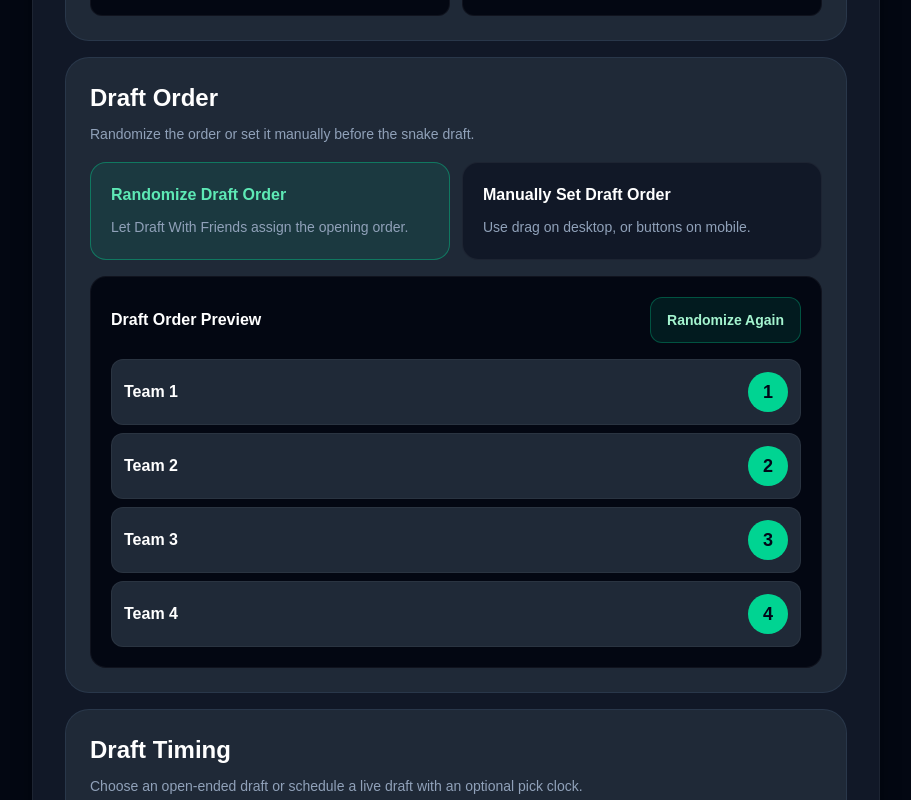
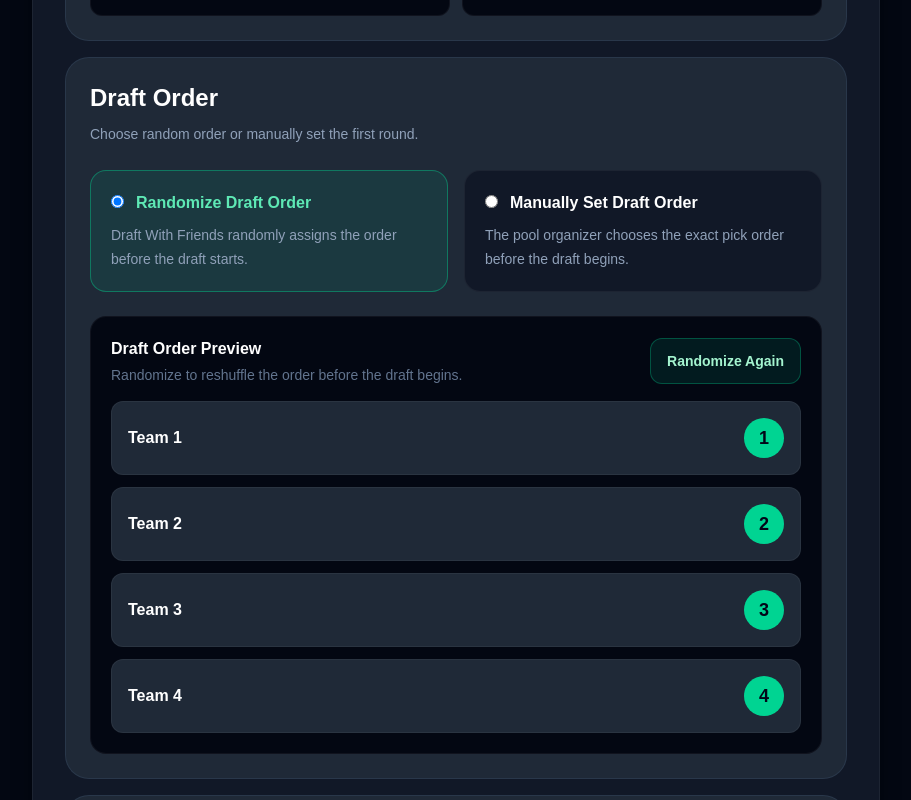
Before and after one commit to garrymorrison84/draft-with-friends, a Next.js app: page /football/wins/create in a window 1280 px wide. Shown: the part 1340-2140 px from the top of the page, without its empty margins (184-1095 px from the left). Built offline with nearby package versions, Linux system fonts and the light colour scheme.

Commit message:
Align wins pool setup and lobby

```diff
--- a/app/football/page.tsx
+++ b/app/football/page.tsx
@@ -94,22 +94,14 @@ export default function FootballHomePage() {
                 Next step
               </p>
               <p className="mt-2 text-lg font-black text-white sm:text-xl">
-                Choose Your College Football Format
+                Create Your College Fantasy Football Pool
               </p>
-              <div className="mt-5 grid gap-3 sm:grid-cols-2">
-                <Link
-                  href="/football/create"
-                  className="inline-flex min-h-16 items-center justify-center rounded-2xl bg-emerald-300 px-6 py-4 text-center text-lg font-black text-slate-950 shadow-lg shadow-emerald-400/30 transition hover:bg-emerald-200 md:min-h-20 md:px-8 md:py-5 md:text-xl"
-                >
-                  College Fantasy Football
-                </Link>
-                <Link
-                  href="/football/wins/create"
-                  className="inline-flex min-h-16 items-center justify-center rounded-2xl border border-emerald-300/40 bg-[#030712] px-6 py-4 text-center text-lg font-black text-emerald-200 transition hover:bg-emerald-300 hover:text-slate-950 md:min-h-20 md:px-8 md:py-5 md:text-xl"
-                >
-                  Team Wins Pool
-                </Link>
-              </div>
+              <Link
+                href="/football/create"
+                className="mt-5 inline-flex min-h-16 w-full items-center justify-center rounded-2xl bg-emerald-300 px-6 py-4 text-center text-lg font-black text-slate-950 shadow-lg shadow-emerald-400/30 transition hover:bg-emerald-200 md:min-h-20 md:px-8 md:py-5 md:text-xl"
+              >
+                Start College Fantasy Football
+              </Link>
             </div>
           </div>
 
--- a/app/football/wins/create/page.tsx
+++ b/app/football/wins/create/page.tsx
@@ -258,42 +258,93 @@ export default function CreateWinsPoolPage() {
             </div>
           </Panel>
 
-          <Panel title="Draft Order" body="Randomize the order or set it manually before the snake draft.">
-            <div className="mt-4 grid gap-3 md:grid-cols-2">
-              <ChoiceButton
-                active={draftOrderMethod === "random"}
-                title="Randomize Draft Order"
-                body="Let Draft With Friends assign the opening order."
-                onClick={() => {
+          <Panel title="Draft Order" body="Choose random order or manually set the first round.">
+            <div className="mt-4 grid gap-3 sm:mt-6 sm:gap-4 md:grid-cols-2">
+              <label
+                className={`cursor-pointer rounded-2xl border p-4 sm:p-5 ${
+                  draftOrderMethod === "random"
+                    ? "border-emerald-400/40 bg-emerald-400/10"
+                    : "border-white/5 bg-[#111827]"
+                }`}
+              >
+                <input
+                  type="radio"
+                  name="draftOrder"
+                  checked={draftOrderMethod === "random"}
+                  onChange={() => {
                     setDraftOrderMethod("random");
                     randomizeDraftOrder();
                   }}
+                  className="mr-3"
                 />
-              <ChoiceButton
-                active={draftOrderMethod === "manual"}
-                title="Manually Set Draft Order"
-                body="Use drag on desktop, or buttons on mobile."
-                onClick={() => setDraftOrderMethod("manual")}
+                <span
+                  className={`font-bold ${
+                    draftOrderMethod === "random"
+                      ? "text-emerald-300"
+                      : "text-white"
+                  }`}
+                >
+                  Randomize Draft Order
+                </span>
+                <p className="mt-1 text-xs leading-5 text-slate-400 sm:mt-2 sm:text-sm sm:leading-6">
+                  Draft With Friends randomly assigns the order before the draft starts.
+                </p>
+              </label>
+
+              <label
+                className={`cursor-pointer rounded-2xl border p-4 sm:p-5 ${
+                  draftOrderMethod === "manual"
+                    ? "border-emerald-400/40 bg-emerald-400/10"
+                    : "border-white/5 bg-[#111827]"
+                }`}
+              >
+                <input
+                  type="radio"
+                  name="draftOrder"
+                  checked={draftOrderMethod === "manual"}
+                  onChange={() => setDraftOrderMethod("manual")}
+                  className="mr-3"
                 />
+                <span
+                  className={`font-bold ${
+                    draftOrderMethod === "manual"
+                      ? "text-emerald-300"
+                      : "text-white"
+                  }`}
+                >
+                  Manually Set Draft Order
+                </span>
+                <p className="mt-1 text-xs leading-5 text-slate-400 sm:mt-2 sm:text-sm sm:leading-6">
+                  The pool organizer chooses the exact pick order before the draft begins.
+                </p>
+              </label>
             </div>
 
-            <div className="mt-4 rounded-2xl border border-white/5 bg-[#030712] p-3 sm:p-5">
-              <div className="flex flex-col gap-3 sm:flex-row sm:items-center sm:justify-between">
-                <p className="font-black">
+            <div className="mt-4 rounded-2xl border border-white/5 bg-[#030712] p-3 sm:mt-6 sm:p-5">
+              <div className="flex flex-col gap-4 sm:flex-row sm:items-center sm:justify-between">
+                <div>
+                  <p className="font-bold">
                     {draftOrderMethod === "manual" ? "Manual Draft Order" : "Draft Order Preview"}
                   </p>
+                  <p className="mt-1 text-sm leading-5 text-slate-500">
+                    {draftOrderMethod === "manual"
+                      ? "Drag teams on desktop, or use the order controls on mobile."
+                      : "Randomize to reshuffle the order before the draft begins."}
+                  </p>
+                </div>
+
                 {draftOrderMethod === "random" && (
                   <button
                     type="button"
                     onClick={randomizeDraftOrder}
-                    className="rounded-xl border border-emerald-400/30 bg-emerald-400/10 px-4 py-3 text-sm font-black text-emerald-200"
+                    className="w-full whitespace-nowrap rounded-xl border border-emerald-400/30 bg-emerald-400/10 px-4 py-3 text-sm font-bold text-emerald-200 transition hover:bg-emerald-400/15 sm:w-auto"
                   >
                     Randomize Again
                   </button>
                 )}
               </div>
 
-              <div className="mt-4 space-y-2">
+              <div className="mt-3 space-y-2 sm:mt-4 sm:space-y-3">
                 {draftOrder.map((team, index) => (
                   <div
                     key={`${team}-${index}`}
@@ -301,21 +352,24 @@ export default function CreateWinsPoolPage() {
                     onDragStart={() => setDraggedIndex(index)}
                     onDragOver={(event) => event.preventDefault()}
                     onDrop={() => handleDrop(index)}
-                    className={`flex items-center justify-between gap-3 rounded-xl border border-white/5 bg-[#1F2937] p-3 ${
+                    className={`flex items-center justify-between gap-3 rounded-xl border border-white/5 bg-[#1F2937] p-3 sm:p-4 ${
                       draftOrderMethod === "manual" ? "cursor-grab active:cursor-grabbing" : ""
                     }`}
                   >
-                    <p className="min-w-0 truncate font-black">
+                    <div className="min-w-0">
+                      <p className="font-bold">
                         {team?.trim() || `Team ${index + 1}`}
                       </p>
+                    </div>
+
                     <div className="flex items-center gap-2">
                       {draftOrderMethod === "manual" && (
-                        <>
+                        <div className="flex gap-2 md:hidden">
                           <button
                             type="button"
                             onClick={() => moveDraftTeam(index, -1)}
                             disabled={index === 0}
-                            className="rounded-lg border border-white/15 px-3 py-2 text-xs font-bold text-slate-200 disabled:opacity-35"
+                            className="rounded-lg border border-white/15 px-3 py-2 text-xs font-bold text-slate-200 disabled:cursor-not-allowed disabled:opacity-35"
                           >
                             Up
                           </button>
@@ -323,13 +377,13 @@ export default function CreateWinsPoolPage() {
                             type="button"
                             onClick={() => moveDraftTeam(index, 1)}
                             disabled={index === draftOrder.length - 1}
-                            className="rounded-lg border border-white/15 px-3 py-2 text-xs font-bold text-slate-200 disabled:opacity-35"
+                            className="rounded-lg border border-white/15 px-3 py-2 text-xs font-bold text-slate-200 disabled:cursor-not-allowed disabled:opacity-35"
                           >
                             Down
                           </button>
-                        </>
+                        </div>
                       )}
-                      <span className="grid h-10 w-10 place-items-center rounded-full bg-emerald-400 text-lg font-black text-slate-950">
+                      <span className="flex h-10 w-10 items-center justify-center rounded-full bg-emerald-400 text-lg font-black text-slate-950">
                         {index + 1}
                       </span>
                     </div>
```
Also changed, not shown: app/football/wins/pool/page.tsx (+54 -32 lines). Lines whose indentation alone changed are shown as unchanged.
